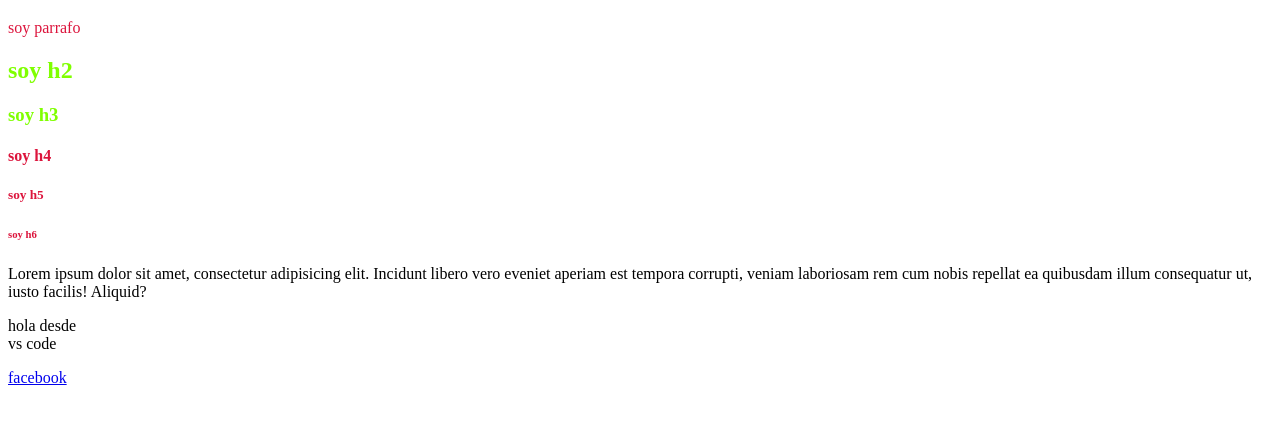
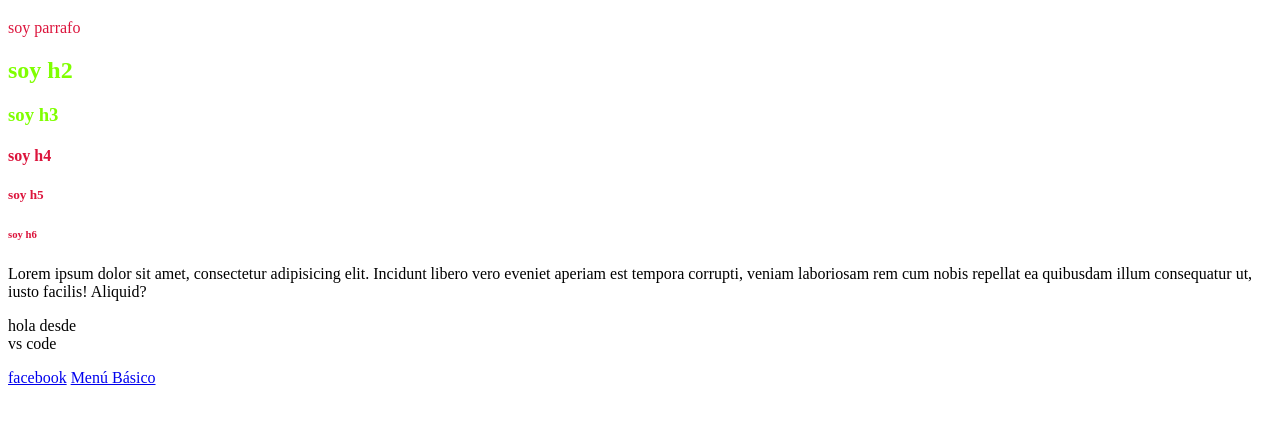
Before and after one commit to djpenagos/HTML-CURSO, a plain HTML site: page index.html in a window 1280 px wide. Shown: the part 61-482 px from the top of the page. Drawn offline with Linux system fonts and the light colour scheme.

Commit message:
Link de pagina principal a Menu Basico

```diff
--- a/index.html
+++ b/index.html
@@ -29,5 +29,6 @@
     <img src="https://th.bing.com/th/id/OIP.52N5MBajp3ZVa3OY94Tx3AHaFj?pid=ImgDet&rs=1"></img> -->
     <link/>
     <a href="http://www.facebook.com" target="_blank">facebook</a>
+    <a href="..\1 Menu basico\index.html">Menú Básico</a>
 </body>
 </html>
```
